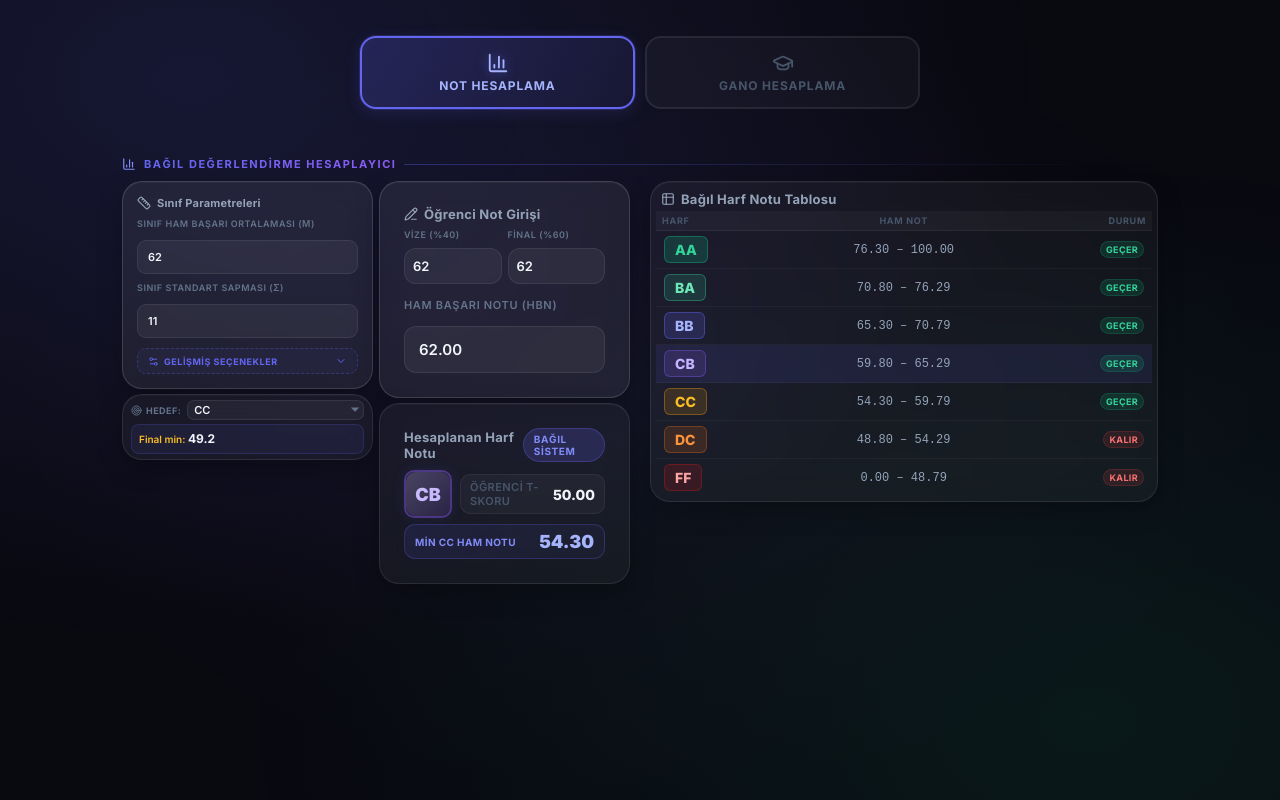
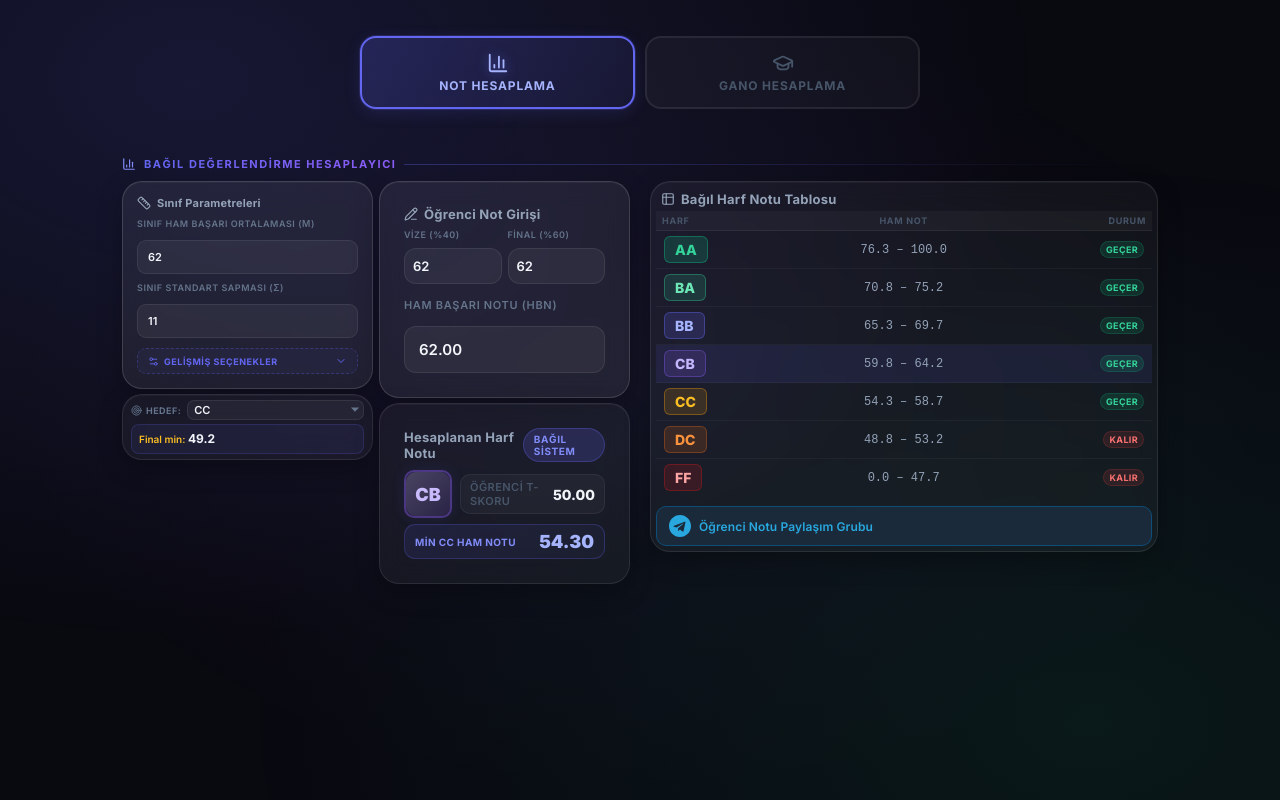
Before and after one commit to BootLoop07/Canhesaplama, a plain HTML site: page index.html in a window 1280 px wide. Drawn offline with nearby package versions, Linux system fonts and the light colour scheme.

Commit message:
Add files via upload

```diff
--- a/index.html
+++ b/index.html
@@ -316,6 +316,14 @@ main{position:relative;z-index:1;max-width:624px;margin:0 auto;padding:10px 8px;
       </thead>
       <tbody id="grade-table" style="font-size:10px;"></tbody>
     </table>
+    <a href="https://t.me/+8ZfPnWyMdDplYzc0" target="_blank" rel="noopener noreferrer"
+       style="display:flex;align-items:center;gap:8px;margin-top:10px;padding:8px 12px;background:#1a2a3a;border:1px solid #0e4d78;border-radius:10px;text-decoration:none;transition:background 0.2s;"
+       onmouseover="this.style.background='#1e3448'" onmouseout="this.style.background='#1a2a3a'">
+      <svg xmlns="http://www.w3.org/2000/svg" width="22" height="22" viewBox="0 0 24 24" fill="#29a8e0">
+        <path d="M12 0C5.373 0 0 5.373 0 12s5.373 12 12 12 12-5.373 12-12S18.627 0 12 0zm5.894 8.221-1.97 9.28c-.145.658-.537.818-1.084.508l-3-2.21-1.447 1.394c-.16.16-.295.295-.605.295l.213-3.053 5.56-5.023c.242-.213-.054-.333-.373-.12L8.32 13.617l-2.96-.924c-.643-.204-.657-.643.136-.953l11.57-4.461c.537-.194 1.006.131.828.942z"/>
+      </svg>
+      <span style="color:#29a8e0;font-size:12px;font-weight:600;letter-spacing:0.01em;">Öğrenci Notu Paylaşım Grubu</span>
+    </a>
   </div>
   </div><!-- end tab-not -->
 
@@ -573,23 +581,23 @@ function update(){
     var hbnFromT = function(tv) { return muHesap + ((tv - 50) / 10) * sigma; };
     // [AA_alt, BA_alt, BB_alt, CB_alt, CC_alt, DC_alt]
     var bagilRows = [
-      {g:"AA", minT:esik[0], p:true},
-      {g:"BA", minT:esik[1], p:true},
-      {g:"BB", minT:esik[2], p:true},
-      {g:"CB", minT:esik[3], p:true},
-      {g:"CC", minT:esik[4], p:true},
-      {g:"DC", minT:esik[5], p:false},
-      {g:"FF", minT:-Infinity, p:false}
+      {g:"AA", minT:esik[0], maxT:Infinity,  p:true},
+      {g:"BA", minT:esik[1], maxT:esik[0]-1, p:true},
+      {g:"BB", minT:esik[2], maxT:esik[1]-1, p:true},
+      {g:"CB", minT:esik[3], maxT:esik[2]-1, p:true},
+      {g:"CC", minT:esik[4], maxT:esik[3]-1, p:true},
+      {g:"DC", minT:esik[5], maxT:esik[4]-1, p:false},
+      {g:"FF", minT:-Infinity,maxT:esik[5]-1, p:false}
     ];
     var html = "";
     for(var i=0; i<bagilRows.length; i++){
       var r = bagilRows[i];
       var minH = r.minT === -Infinity ? 0 : Math.max(0, hbnFromT(r.minT));
-      var maxH = i === 0 ? 100 : Math.min(100, hbnFromT(bagilRows[i-1].minT) - 0.01);
+      var maxH = r.maxT === Infinity ? 100 : Math.min(100, hbnFromT(r.maxT));
       var isFF = r.g === "FF";
       html += '<tr class="' + (r.g === grade ? 'tr-current' : '') + '">' +
         '<td><span class="tbl-grade ' + GRADE_COLORS[r.g] + '">' + r.g + '</span></td>' +
-        '<td style="font-family:monospace;color:#94a3b8;font-size:12px;text-align:center;">' + (isFF ? '0.00' : minH.toFixed(2)) + ' – ' + maxH.toFixed(2) + '</td>' +
+        '<td style="font-family:monospace;color:#94a3b8;font-size:12px;text-align:center;">' + (isFF ? '0.0' : minH.toFixed(1)) + ' – ' + maxH.toFixed(1) + '</td>' +
         '<td style="text-align:right;"><span class="pass-badge ' + (r.p?'pass':'fail') + '">' + (r.p?'Geçer':'Kalır') + '</span></td>' +
       '</tr>';
     }
```
